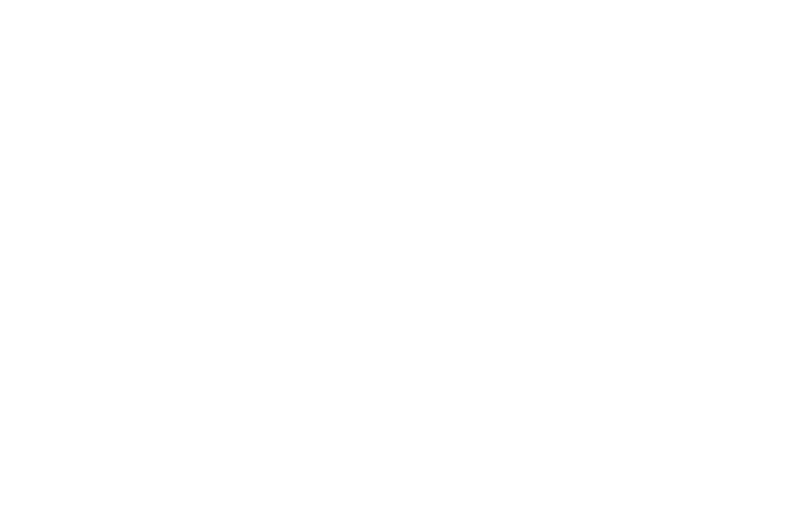
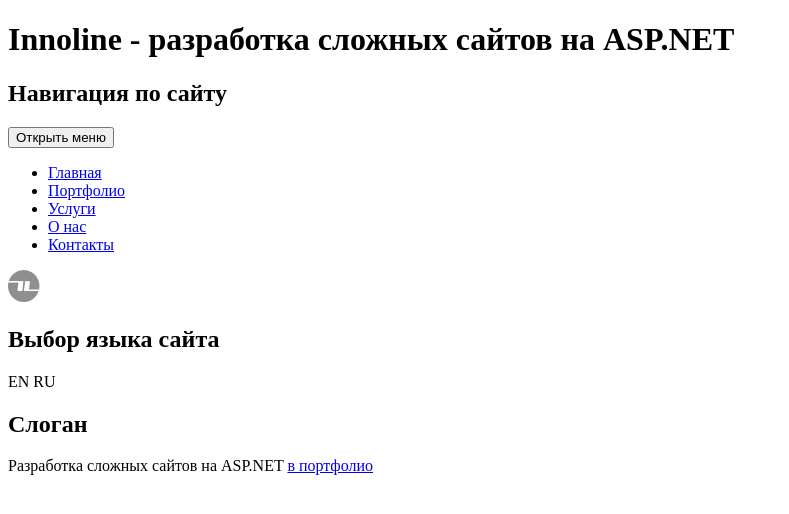
Before and after one commit to LbIdarka/innoline, a plain HTML site: page index.html in a window 1280 px wide. Shown: the whole page, without its empty margins (0-789 px from the left). Drawn offline with Linux system fonts and the light colour scheme.

Commit message:
разметка шапки

```diff
--- a/index.html
+++ b/index.html
@@ -6,6 +6,52 @@
   <title>Innoline</title>
 </head>
 <body>
+  <header class="page-header">
+    <h1 class="page-header__title">Innoline - разработка сложных сайтов  на ASP.NET</h1>
+
+    <section class="menu">
+      <h2 class="menu__title">Навигация по сайту</h2>
+
+      <nav class="main-nav  main-nav--closed  main-nav--nojs">
+        <button class="main-nav__toggle" type="button">Открыть меню</button>
+        <ul class="main-nav__list">
+          <li class="main-nav__item">
+            <a href="#" class="main-nav__link">Главная</a>
+          </li>
+          <li class="main-nav__item">
+            <a href="#" class="main-nav__link">Портфолио</a>
+          </li>
+          <li class="main-nav__item">
+            <a href="#" class="main-nav__link">Услуги</a>
+          </li>
+          <li class="main-nav__item">
+            <a href="#" class="main-nav__link">О нас</a>
+          </li>
+          <li class="main-nav__item">
+            <a href="#" class="main-nav__link">Контакты</a>
+          </li>
+        </ul>
+      </nav>
+
+      <div class="logo">
+        <img src="img/Innoline(1).png" width="32" height="32" alt="innolaine">
+      </div>
+
+      <section class="lang">
+        <h2 class="menu__title">Выбор языка сайта</h2>
+        <a class="lang__link">EN</a>
+        <a class="lang__link">RU</a>
+      </section>
+
+      <section class="slogan">
+        <h2 class="menu__title">Слоган</h2>
+        <span class="slogan__title">Разработка сложных сайтов  на ASP.NET</span>
+        <a href="#" class="slogan__btn">в портфолио</a>
+      </section>
+
+    </section>
+  </header>
+
 
 </body>
 </html>
```
